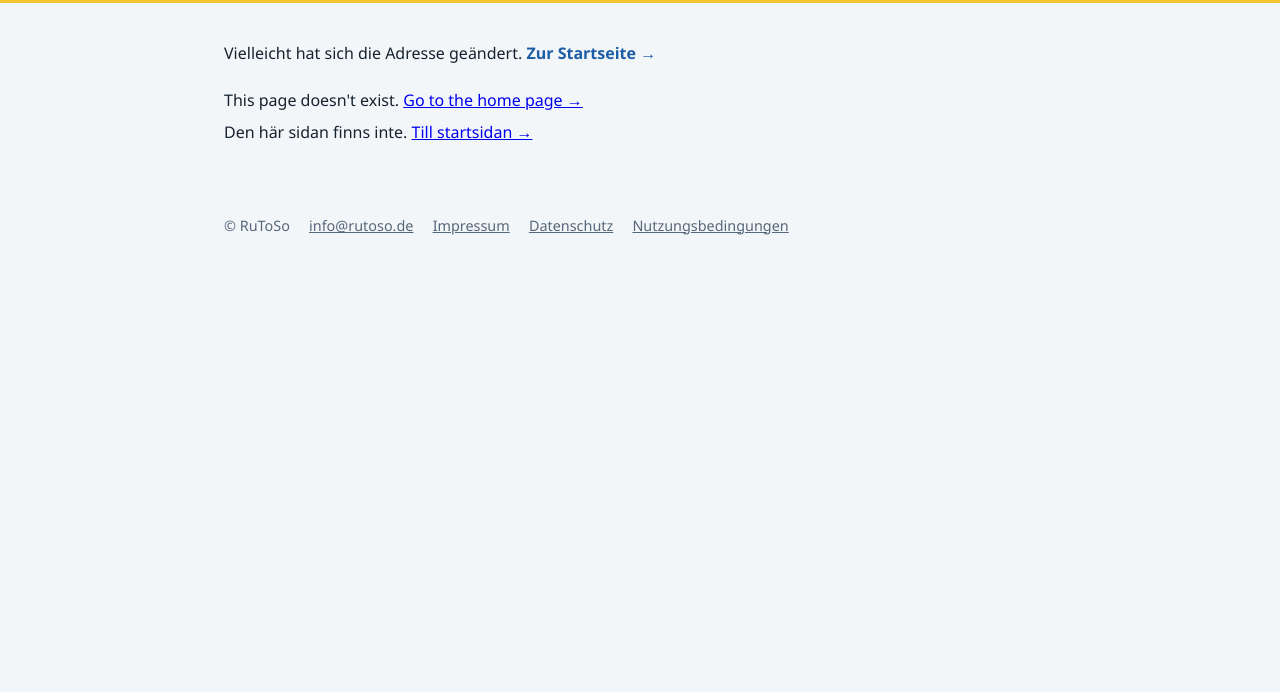
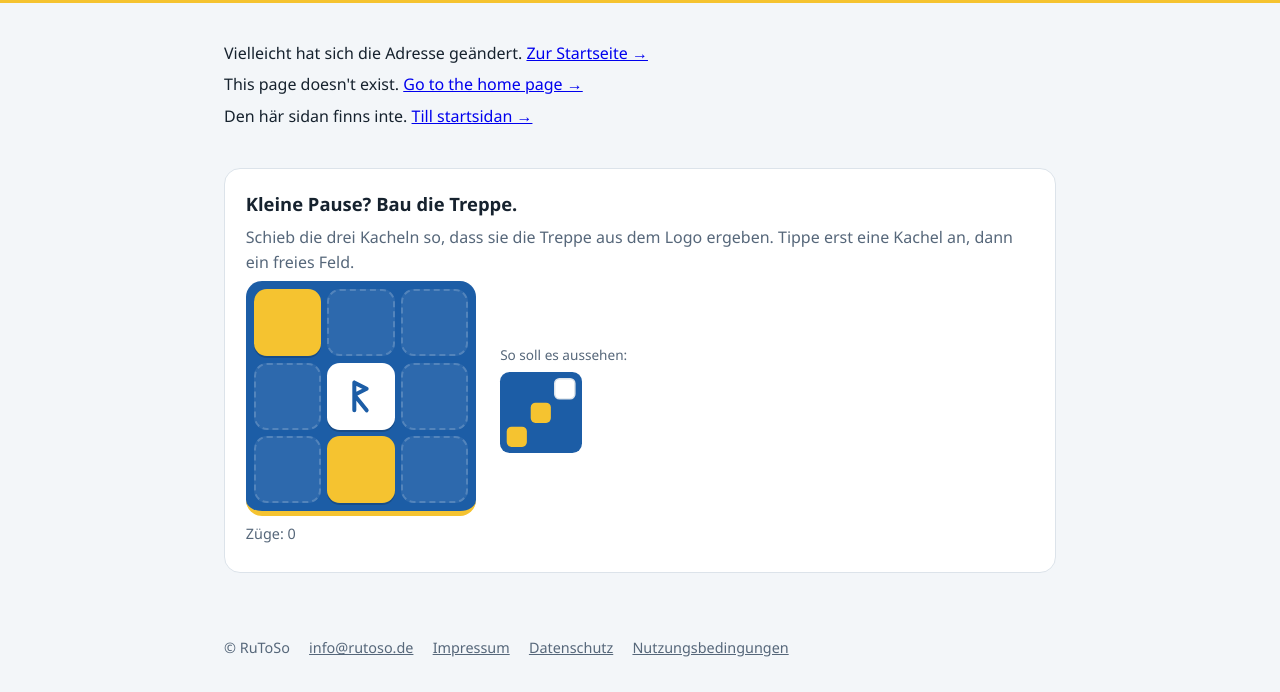
Before and after one commit to RuToSo/rutoso-start, a plain HTML site: page 404.html in a window 1280 px wide. Shown: the part 174-866 px from the top of the page. Before the commit the page ends 800 px from the top, so only its background shows below. Drawn offline with Linux system fonts and the light colour scheme.

Commit message:
Add files via upload

```diff
--- a/404.html
+++ b/404.html
@@ -39,9 +39,88 @@ footer a{color:inherit}
 <body>
 <header><div class="kopf"><img src="/logo.svg" alt=""><div><h1>Nicht gefunden</h1><p>Diese Seite gibt es leider nicht.</p></div></div></header>
 <div class="inhalt">
-  <p>Vielleicht hat sich die Adresse geändert. <a class="zurueck" href="/">Zur Startseite →</a></p>
+  <p>Vielleicht hat sich die Adresse geändert. <a href="/">Zur Startseite →</a></p>
   <p lang="en">This page doesn't exist. <a href="/en/">Go to the home page →</a></p>
   <p lang="sv">Den här sidan finns inte. <a href="/sv/">Till startsidan →</a></p>
+<section class="spiel" aria-labelledby="spiel-titel">
+  <h2 id="spiel-titel">Kleine Pause? Bau die Treppe.</h2>
+  <p class="spiel-text">Schieb die drei Kacheln so, dass sie die Treppe aus dem Logo ergeben. Tippe erst eine Kachel an, dann ein freies Feld.</p>
+  <div class="spiel-reihe">
+    <div class="brett" id="brett" role="grid" aria-label="Spielfeld, drei mal drei Felder"></div>
+    <div class="vorlage" aria-hidden="true">
+      <span>So soll es aussehen:</span>
+      <svg viewBox="0 0 3 3" width="72" height="72"><rect x="2.08" y=".08" width=".84" height=".84" rx=".2" fill="#fff" stroke="#DCE3EA" stroke-width=".06"/><rect x="1.08" y="1.08" width=".84" height=".84" rx=".2" fill="#F5C330"/><rect x=".08" y="2.08" width=".84" height=".84" rx=".2" fill="#F5C330"/></svg>
+    </div>
+  </div>
+  <p class="spiel-stand" id="stand" aria-live="polite">Züge: 0</p>
+  <div class="spiel-ende" id="ende" hidden>
+    <p><strong>Die Treppe steht!</strong> <span id="ende-zuege"></span></p>
+    <a class="spiel-knopf" href="/">Zur Startseite →</a>
+    <button type="button" class="spiel-knopf leise" id="nochmal">Nochmal</button>
+  </div>
+</section>
+<style>
+.spiel{margin-top:2.5rem;padding:1.3rem;background:var(--flaeche);border:1px solid var(--linie);border-radius:1rem}
+.spiel h2{margin:0 0 .3rem;font-size:1.15rem}
+.spiel-text{margin:0 0 1rem;color:var(--leise)}
+.spiel-reihe{display:flex;gap:1.5rem;align-items:center;flex-wrap:wrap}
+.brett{display:grid;grid-template-columns:repeat(3,4.2rem);grid-template-rows:repeat(3,4.2rem);gap:.4rem;padding:.5rem;background:var(--blau);border-radius:1rem;border-bottom:5px solid var(--gelb)}
+.feld{all:unset;box-sizing:border-box;width:100%;height:100%;border-radius:.8rem;cursor:pointer;display:grid;place-items:center;background:rgba(255,255,255,.08);border:2px dashed rgba(255,255,255,.18)}
+.feld:focus-visible{outline:3px solid var(--gelb);outline-offset:2px}
+.feld.kachel{border:0;box-shadow:0 2px 0 rgba(0,0,0,.18)}
+.feld.gelb{background:#F5C330}
+.feld.weiss{background:#fff}
+.feld.weiss svg{width:55%;height:55%}
+.feld.gewaehlt{outline:3px solid #fff;outline-offset:2px;transform:translateY(-3px)}
+.feld.ziel-frei:hover{background:rgba(255,255,255,.18)}
+.vorlage{display:flex;flex-direction:column;gap:.4rem;color:var(--leise);font-size:.85rem}
+.vorlage svg{background:var(--blau);border-radius:.6rem;padding:.3rem}
+.spiel-stand{margin:.9rem 0 0;color:var(--leise);font-size:.9rem}
+.spiel-ende[hidden]{display:none}
+.spiel-ende{margin-top:.8rem;display:flex;flex-wrap:wrap;gap:.6rem 1rem;align-items:center}
+.spiel-ende p{margin:0;flex-basis:100%}
+.spiel-knopf{display:inline-block;background:var(--blau);color:#fff;font:inherit;font-weight:600;text-decoration:none;border:0;border-radius:.6rem;padding:.55rem 1rem;cursor:pointer}
+.spiel-knopf.leise{background:none;color:var(--blau);padding-left:0}
+@media (prefers-color-scheme:dark){.spiel-knopf.leise{color:#7DB8E8}}
+@media (prefers-reduced-motion:no-preference){.feld{transition:transform .15s,background .15s}.brett.fertig .kachel{animation:hops .5s ease-out both}.brett.fertig .kachel:nth-child(5){animation-delay:.1s}.brett.fertig .kachel:nth-child(3){animation-delay:.2s}}
+@keyframes hops{40%{transform:translateY(-10px)}100%{transform:none}}
+</style>
+<script>
+(function(){
+  var brett=document.getElementById('brett'),stand=document.getElementById('stand'),ende=document.getElementById('ende');
+  var R='<svg viewBox="0 0 24 24" aria-hidden="true"><path d="M8 3V21M8 3L16 7L8 11L16 21" fill="none" stroke="#1C5DA6" stroke-width="2.6" stroke-linecap="round" stroke-linejoin="round"/></svg>';
+  var ZIEL={2:'weiss',4:'gelb',6:'gelb'};           // Feldnummer 0–8, zeilenweise
+  var lage,gewaehlt,zuege,fertig;
+  function mischen(){
+    do{var f=[0,1,2,3,4,5,6,7,8].sort(function(){return Math.random()-.5});lage={};lage[f[0]]='weiss';lage[f[1]]='gelb';lage[f[2]]='gelb'}while(geloest());
+    gewaehlt=null;zuege=0;fertig=false;ende.hidden=true;brett.classList.remove('fertig');zeichnen();
+  }
+  function geloest(){return Object.keys(ZIEL).every(function(k){return lage[k]===ZIEL[k]})}
+  function name(i){var z=['oben','Mitte','unten'][Math.floor(i/3)],s=['links','Mitte','rechts'][i%3];return z===s?'Mitte':z+' '+s}
+  function zeichnen(){
+    brett.innerHTML='';
+    for(var i=0;i<9;i++){
+      var b=document.createElement('button'),t=lage[i];b.type='button';b.className='feld';b.dataset.i=i;
+      if(t){b.classList.add('kachel',t);if(t==='weiss')b.innerHTML=R;b.setAttribute('aria-label',(t==='weiss'?'Weiße Kachel':'Gelbe Kachel')+', '+name(i)+(gewaehlt===i?', ausgewählt':''))}
+      else{b.setAttribute('aria-label','Freies Feld, '+name(i));if(gewaehlt!==null)b.classList.add('ziel-frei')}
+      if(gewaehlt===i)b.classList.add('gewaehlt');
+      b.disabled=fertig;brett.appendChild(b);
+    }
+    stand.textContent='Züge: '+zuege;
+  }
+  brett.addEventListener('click',function(e){
+    var b=e.target.closest('.feld');if(!b||fertig)return;var i=+b.dataset.i;
+    if(lage[i]){gewaehlt=(gewaehlt===i?null:i)}
+    else if(gewaehlt!==null){lage[i]=lage[gewaehlt];delete lage[gewaehlt];gewaehlt=null;zuege++;
+      if(geloest()){fertig=true;brett.classList.add('fertig');document.getElementById('ende-zuege').textContent='Geschafft in '+zuege+(zuege===1?' Zug.':' Zügen.');ende.hidden=false}}
+    zeichnen();
+    var neu=brett.children[i];if(neu&&!fertig)neu.focus();
+  });
+  document.getElementById('nochmal').addEventListener('click',mischen);
+  mischen();
+})();
+</script>
+
 </div>
 <footer><span>© RuToSo</span><a href="mailto:info@rutoso.de">info@rutoso.de</a><a href="https://apps.rutoso.de/impressum.html">Impressum</a><a href="https://apps.rutoso.de/datenschutz.html">Datenschutz</a><a href="https://apps.rutoso.de/nutzungsbedingungen.html">Nutzungsbedingungen</a></footer>
 <script>if('serviceWorker' in navigator){navigator.serviceWorker.register('/sw.js')}</script>
```
